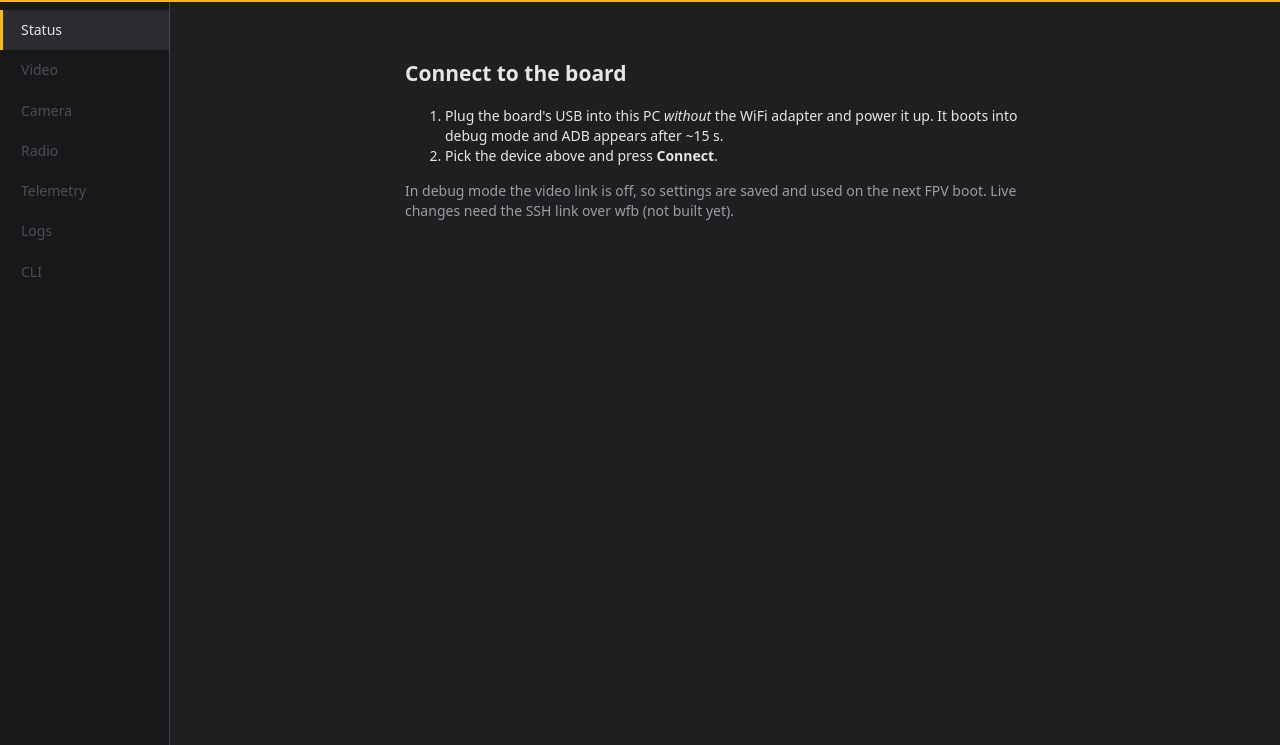
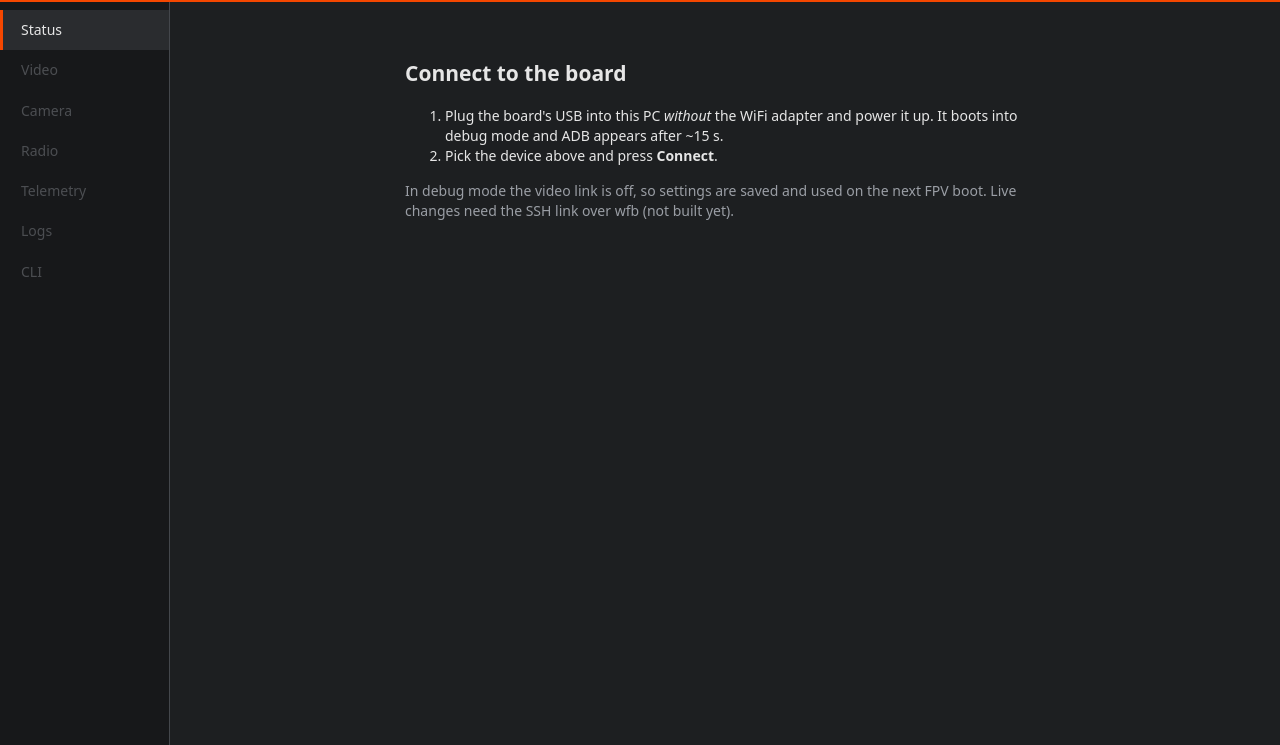
Before and after one commit to kkbin505/rkfpv, a plain HTML site: page configurator/ui/index.html in a window 1280 px wide. Shown: the part 55-800 px from the top of the page. Drawn offline with Linux system fonts and the light colour scheme; no server answers.

Commit message:
configurator: orange accent (#f54700)
Co-Authored-By: Claude Opus 5.5 <noreply@anthropic.com>
Claude-Session: https://claude.ai/code/session_01NUewr1PAkEtxq6K6ZA2bhf

```diff
--- a/configurator/ui/style.css
+++ b/configurator/ui/style.css
@@ -5,7 +5,7 @@
   --line: #44474c;
   --text: #e6e6e6;
   --muted: #9a9ea5;
-  --accent: #ffbb00;
+  --accent: #f54700;
   --accent-ink: #1d1f21;
   --ok: #59aa29;
   --warn: #e2a11a;
```
